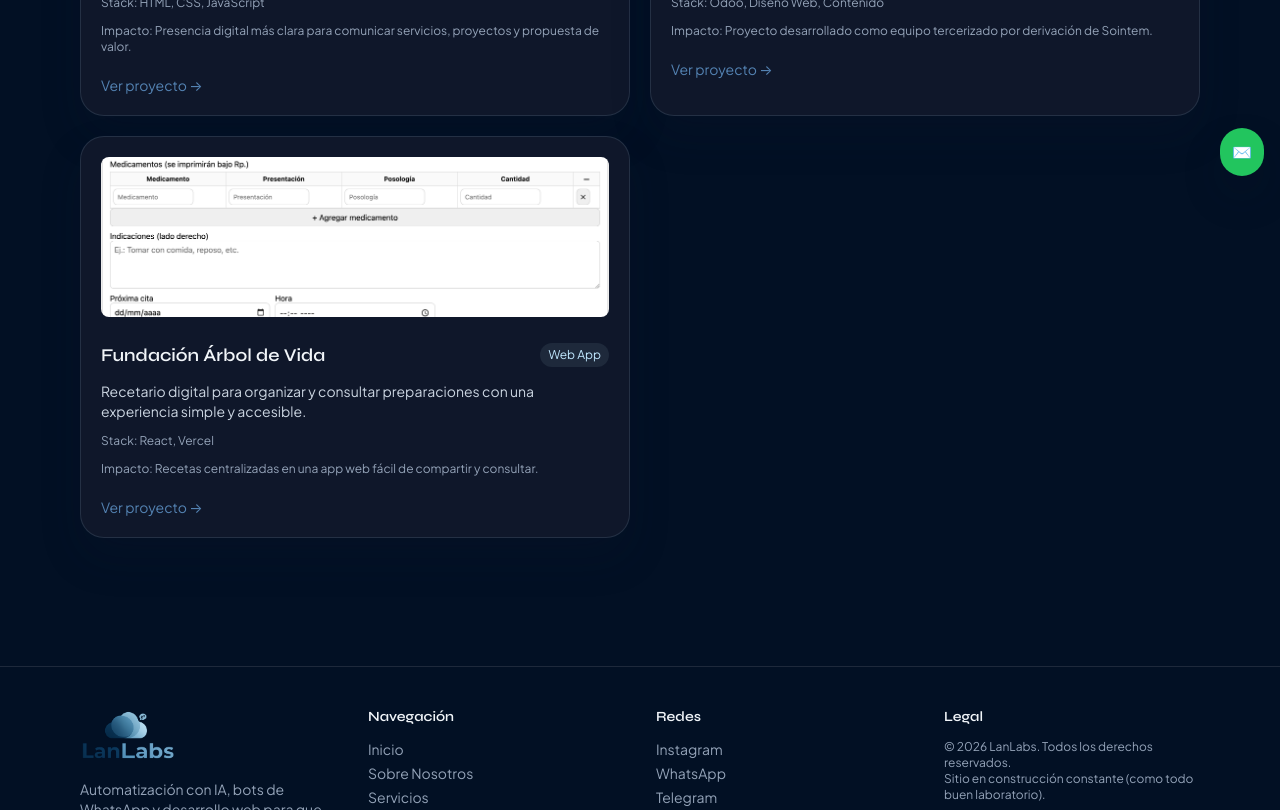
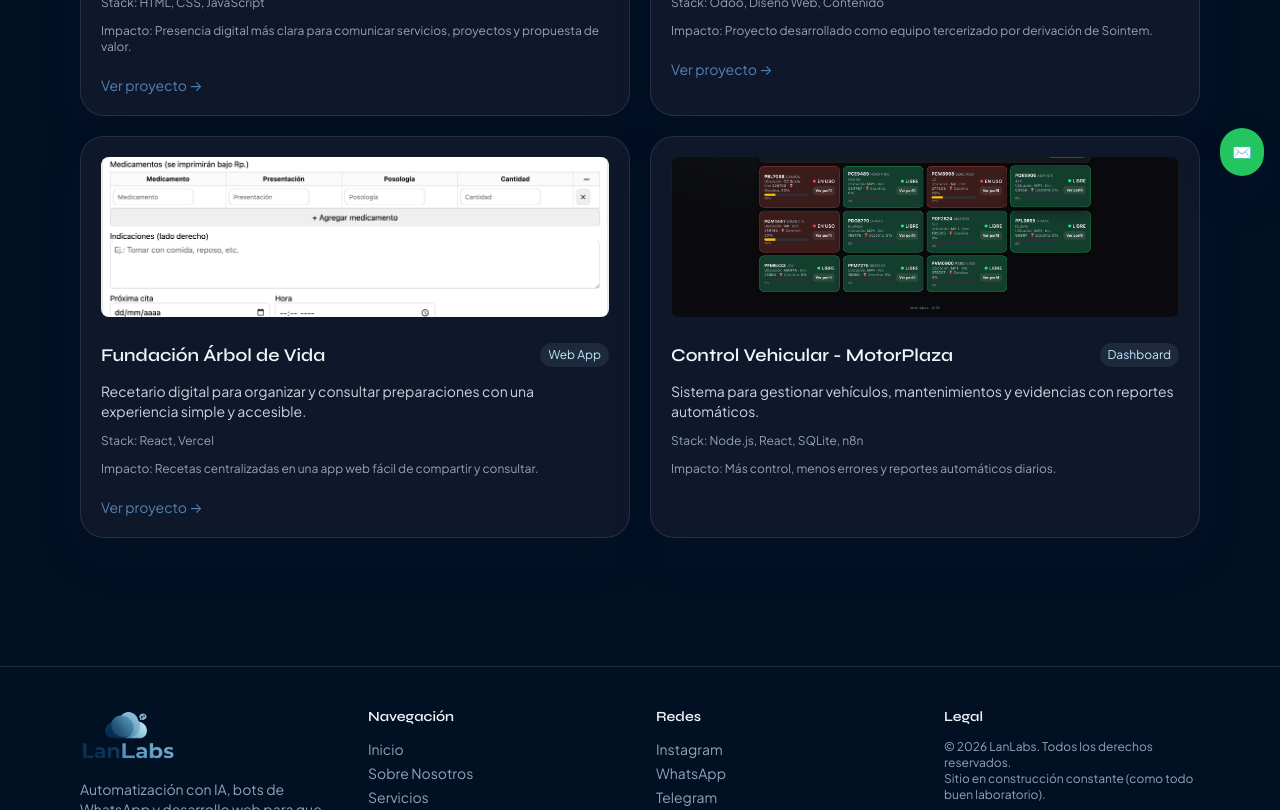
Before and after one commit to A13XMC11/LanLabs, a React (Vite) app: page /portafolio in a window 1280 px wide. Shown: the part 600-1410 px from the top of the page. Built offline with nearby package versions, Linux system fonts and the light colour scheme.

Commit message:
Add portfolio screenshots and restore MotorPlaza

```diff
--- a/src/data/projects.js
+++ b/src/data/projects.js
@@ -1,4 +1,7 @@
+import imgSprint from '../../img/portafolio/sprint.png';
+import imgAquaGroup from '../../img/portafolio/aquagroup.png';
 import imgRecetarioDigital from '../../img/portafolio/recetario-digital.png';
+import imgControlVehicular from '../../img/portafolio/control-vehicular.png';
 
 export const projects = [
   {
@@ -9,7 +12,7 @@
     stack: ['HTML', 'CSS', 'JavaScript'],
     url: 'https://sprintuio.com/',
     impact: 'Presencia digital más clara para comunicar servicios, proyectos y propuesta de valor.',
-    img: null,
+    img: imgSprint,
   },
   {
     id: 2,
@@ -19,7 +22,7 @@
     stack: ['Odoo', 'Diseño Web', 'Contenido'],
     url: 'https://aquagroup.odoo.com/',
     impact: 'Proyecto desarrollado como equipo tercerizado por derivación de Sointem.',
-    img: null,
+    img: imgAquaGroup,
   },
   {
     id: 3,
@@ -31,4 +34,14 @@
     impact: 'Recetas centralizadas en una app web fácil de compartir y consultar.',
     img: imgRecetarioDigital,
   },
+  {
+    id: 4,
+    title: 'Control Vehicular - MotorPlaza',
+    category: 'Dashboard',
+    description: 'Sistema para gestionar vehículos, mantenimientos y evidencias con reportes automáticos.',
+    stack: ['Node.js', 'React', 'SQLite', 'n8n'],
+    url: '#',
+    impact: 'Más control, menos errores y reportes automáticos diarios.',
+    img: imgControlVehicular,
+  },
 ];
--- a/src/data/testimonials.js
+++ b/src/data/testimonials.js
@@ -26,6 +26,14 @@
   },
   {
     id: 4,
+    name: 'Equipo MotorPlaza',
+    role: 'Gestión Vehicular',
+    service: 'Dashboard + n8n',
+    quote:
+      'Pasamos de Excel caótico a reportes automáticos. Ahora sabemos qué pasa con cada vehículo sin dolor de cabeza.',
+  },
+  {
+    id: 5,
     name: 'Fundación Árbol de Vida',
     role: 'Proyecto social',
     service: 'Web App',
```
Also changed, not shown: img/portafolio/aquagroup.png (added), img/portafolio/sprint.png (added).
